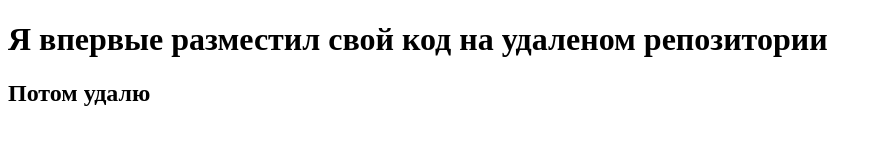
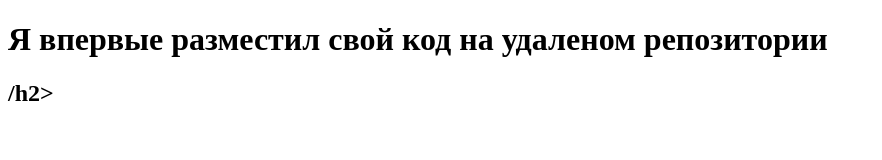
Before and after one commit to VadimDim1928/test_repo, a plain HTML site: page index.html in a window 1280 px wide. Shown: the whole page, without its empty margins (0-882 px from the left). Drawn offline with Linux system fonts and the light colour scheme.

Commit message:
Revert "Ошибочный коммит"
This reverts commit 099c1f71412e7706166b9dd6562a886e313a9d42.

```diff
--- a/index.html
+++ b/index.html
@@ -7,6 +7,6 @@
 </head>
 <body>
     <h1>Я впервые разместил свой код на удаленом репозитории</h1>
-    <h2>Потом удалю</h2>
+    <h2>/h2>
 </body>
 </html>
```
